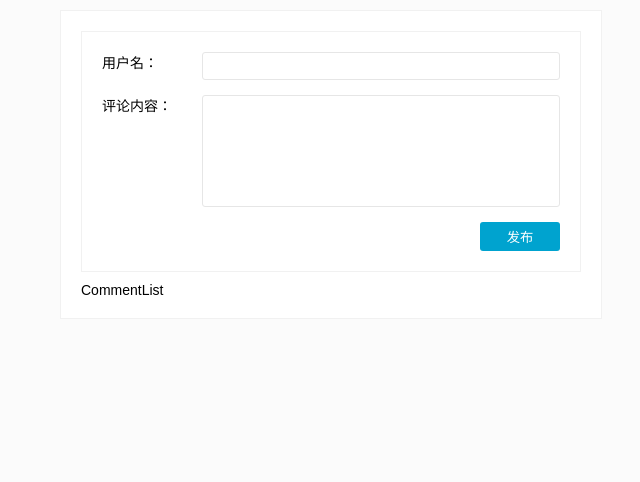
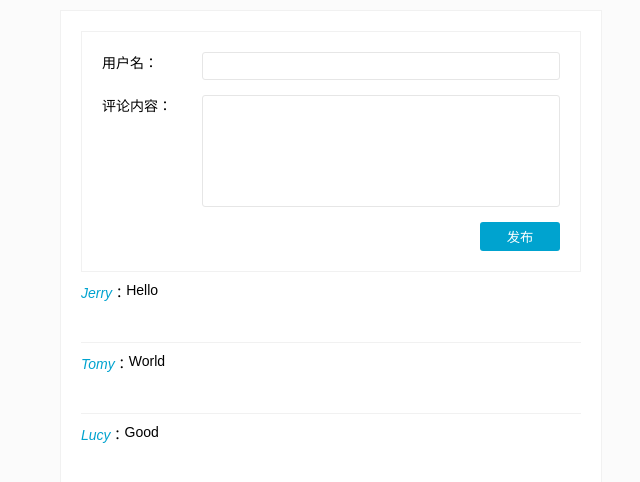
Before and after one commit to LiXiaoRan/comment-component, a React (Create React App) app: page / in a window 1280 px wide. Shown: the top 482 px of the page, without its empty margins (309-949 px from the left). Built offline with nearby package versions, Linux system fonts and the light colour scheme.

Commit message:
评论信息渲染

```diff
--- a/src/Comment.js
+++ b/src/Comment.js
@@ -1,8 +1,16 @@
 import React, { Component } from "react";
 
 class Comment extends Component {
+
     render() {
-        return <div>Comment</div>;
+        return (
+            <div className="comment">
+                <div className="comment-user">
+                    <span>{this.props.comment.username}</span>：
+                </div>
+                <p>{this.props.comment.content}</p>
+            </div>
+        );
     }
 }
 
--- a/src/CommentList.js
+++ b/src/CommentList.js
@@ -1,9 +1,19 @@
 import React, { Component } from "react";
+import Comment from "./Comment"
 
 class CommentList extends Component {
-    render() {
-        return <div>CommentList</div>;
-    }
+  render() {
+    let comments = [
+      { username: "Jerry", content: "Hello" },
+      { username: "Tomy", content: "World" },
+      { username: "Lucy", content: "Good" }
+    ];
+
+
+    return <div>
+        {comments.map((comment,i)=>{return <Comment comment={comment} key={i}/>})}
+    </div>;
+  }
 }
 
-export default CommentList
+export default CommentList;
```
